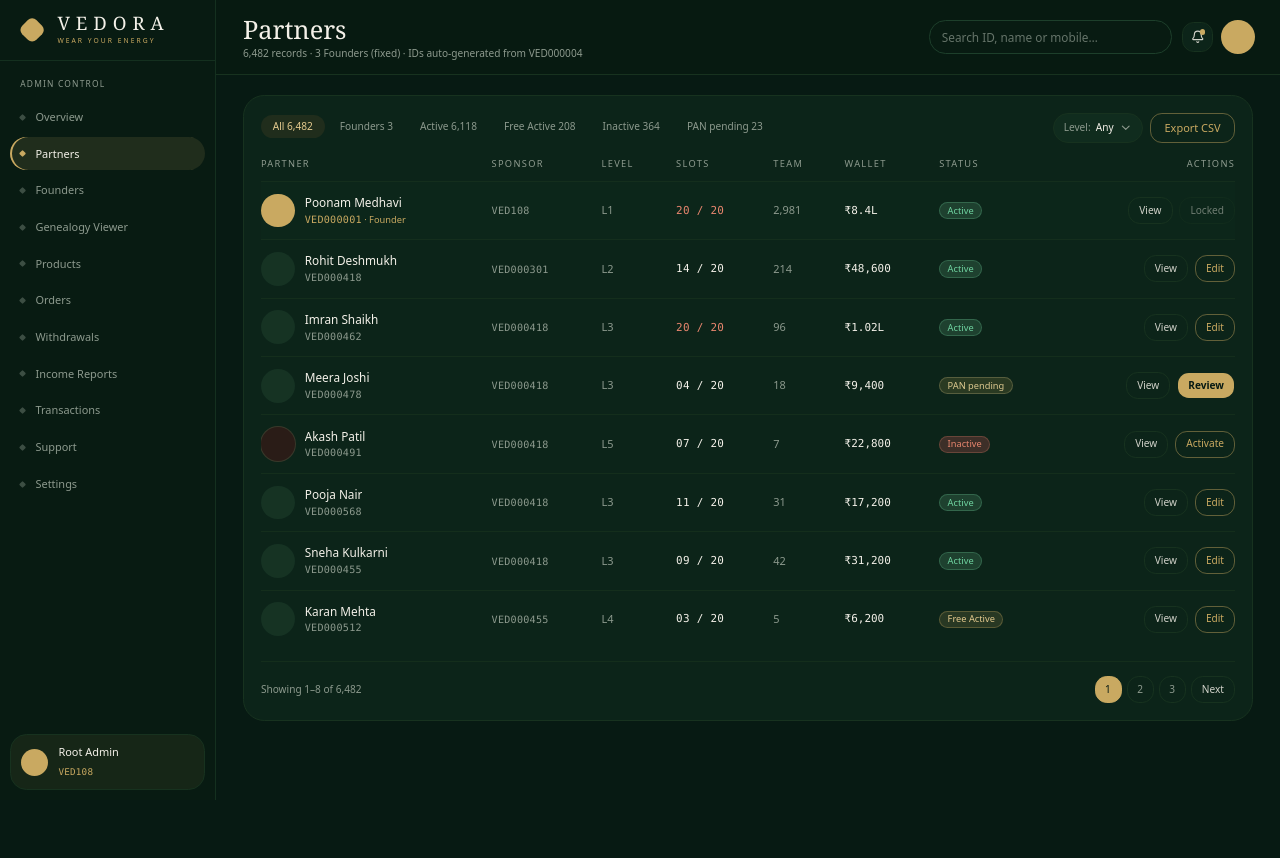
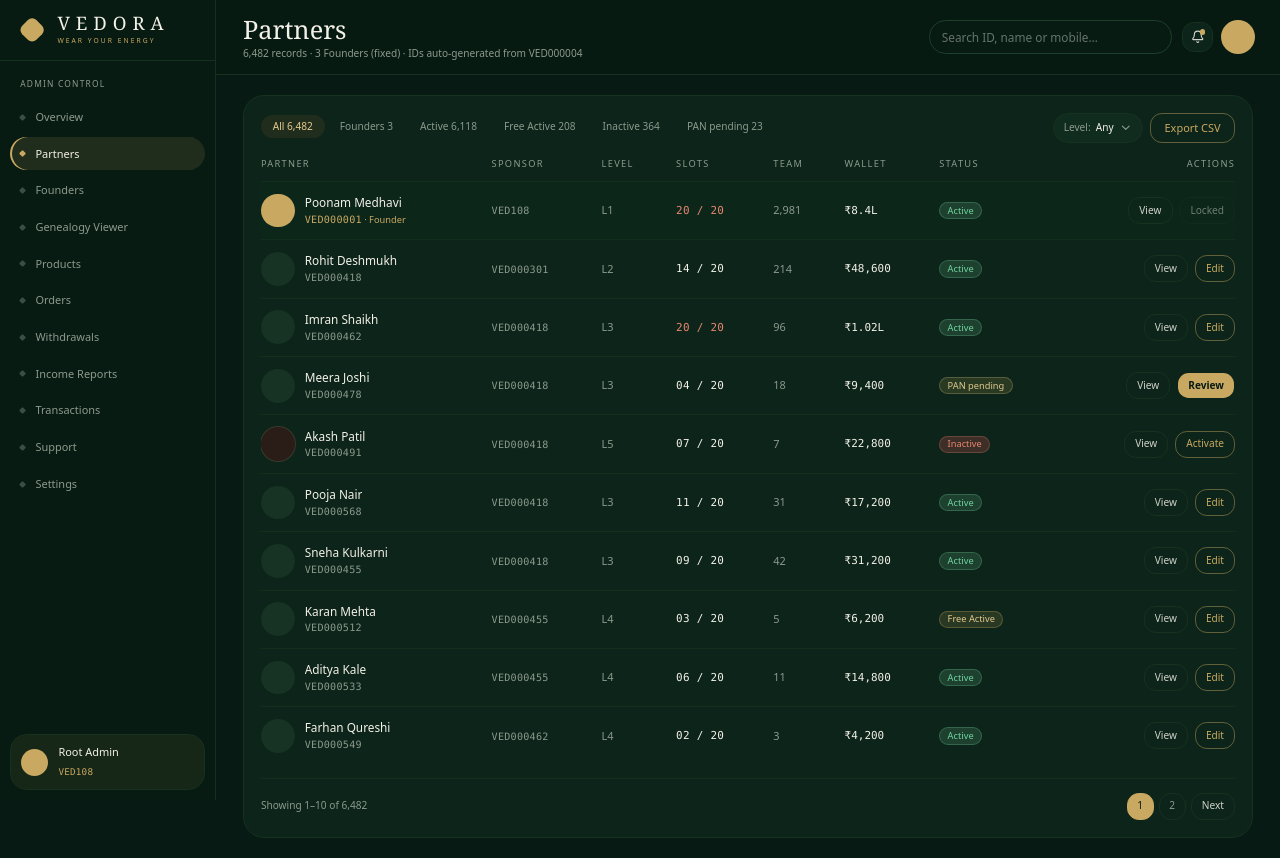
Before and after one commit to vedoraofficial/dev-2026, a React (Vite) app in the folder Frontend/: page /admin/partners in a window 1280 px wide. Before the commit the page ends 800 px from the top, so only its background shows below. Built offline with nearby package versions, Linux system fonts and the light colour scheme.

Commit message:
updated on partner/founder menu

```diff
--- a/Frontend/src/features/partners/mock-data.ts
+++ b/Frontend/src/features/partners/mock-data.ts
@@ -106,6 +106,94 @@ export const partners: PartnerRow[] = [
     wallet: 6200,
     status: "free-active",
   },
+  {
+    id: "VED000533",
+    name: "Aditya Kale",
+    mobile: "+91 93705 05331",
+    sponsor: "VED000455",
+    level: 4,
+    slotsUsed: 6,
+    team: 11,
+    wallet: 14800,
+    status: "active",
+  },
+  {
+    id: "VED000549",
+    name: "Farhan Qureshi",
+    mobile: "+91 92255 05491",
+    sponsor: "VED000462",
+    level: 4,
+    slotsUsed: 2,
+    team: 3,
+    wallet: 4200,
+    status: "active",
+  },
+  {
+    id: "VED000561",
+    name: "Kavya Nimbalkar",
+    mobile: "+91 91675 05611",
+    sponsor: "VED000455",
+    level: 4,
+    slotsUsed: 5,
+    team: 8,
+    wallet: 11600,
+    status: "free-active",
+  },
+  {
+    id: "VED000577",
+    name: "Omkar Shinde",
+    mobile: "+91 90864 05771",
+    sponsor: "VED000478",
+    level: 4,
+    slotsUsed: 3,
+    team: 4,
+    wallet: 5400,
+    status: "active",
+  },
+  {
+    id: "VED000588",
+    name: "Priya Kulkarni",
+    mobile: "+91 89432 05881",
+    sponsor: "VED000568",
+    level: 4,
+    slotsUsed: 1,
+    team: 1,
+    wallet: 1999,
+    status: "pan-pending",
+  },
+  {
+    id: "VED000603",
+    name: "Yogesh Patil",
+    mobile: "+91 88123 06031",
+    sponsor: "VED000512",
+    level: 5,
+    slotsUsed: 2,
+    team: 2,
+    wallet: 3200,
+    status: "active",
+  },
+  {
+    id: "VED000617",
+    name: "Rutuja Shinde",
+    mobile: "+91 87965 06171",
+    sponsor: "VED000462",
+    level: 4,
+    slotsUsed: 0,
+    team: 0,
+    wallet: 0,
+    status: "inactive",
+  },
+  {
+    id: "VED000629",
+    name: "Tushar Wagh",
+    mobile: "+91 86541 06291",
+    sponsor: "VED000491",
+    level: 5,
+    slotsUsed: 4,
+    team: 6,
+    wallet: 8600,
+    status: "active",
+  },
 ]
 
 /** Tab filters above the Partners table. `total` is the full-dataset count shown in the tab label. */
--- a/Frontend/src/pages/admin/genealogy-page.tsx
+++ b/Frontend/src/pages/admin/genealogy-page.tsx
@@ -1,4 +1,5 @@
 import { useState } from "react"
+import { useSearchParams } from "react-router-dom"
 
 import { MonoId } from "@/components/common/mono-id"
 import { PageBody, PageHeader } from "@/components/common/page-header"
@@ -11,7 +12,20 @@ import { formatBV, formatINR, formatNumber } from "@/lib/format"
 import { cn } from "@/lib/utils"
 
 export function AdminGenealogyPage() {
-  const [selectedId, setSelectedId] = useState(founderLegs[0].id)
+  const [searchParams] = useSearchParams()
+  const requestedId = searchParams.get("id")
+
+  const [selectedId, setSelectedId] = useState(requestedId ?? founderLegs[0].id)
+  // Jumped here from "Open genealogy" on a Founder's card — re-select when `?id=` changes,
+  // without an effect (React's documented pattern for adjusting state during render).
+  const [syncedId, setSyncedId] = useState(requestedId)
+  if (requestedId !== syncedId) {
+    setSyncedId(requestedId)
+    if (requestedId && founderLegs.some((f) => f.id === requestedId)) {
+      setSelectedId(requestedId)
+    }
+  }
+
   const selected = founderLegs.find((f) => f.id === selectedId) ?? founderLegs[0]
   const full = selected.slotsUsed >= 20
 
--- a/Frontend/src/pages/admin/partners-page.tsx
+++ b/Frontend/src/pages/admin/partners-page.tsx
@@ -1,4 +1,5 @@
-import { useMemo, useState } from "react"
+import { useState } from "react"
+import { toast } from "sonner"
 
 import { DataTable, type Column } from "@/components/common/data-table"
 import { FilterSelect } from "@/components/common/filter-select"
@@ -10,10 +11,20 @@ import { Panel } from "@/components/common/panel"
 import { StatusPill, type PillVariant } from "@/components/common/status-pill"
 import { TablePagination } from "@/components/common/table-pagination"
 import { Button } from "@/components/ui/button"
+import {
+  Dialog,
+  DialogContent,
+  DialogDescription,
+  DialogFooter,
+  DialogHeader,
+  DialogTitle,
+  DialogTrigger,
+} from "@/components/ui/dialog"
 import { Input } from "@/components/ui/input"
+import { Label } from "@/components/ui/label"
 import {
+  partners as initialPartners,
   partnerTabs,
-  partners,
   type PartnerRow,
   type PartnerStatus,
 } from "@/features/partners/mock-data"
@@ -29,6 +40,7 @@ const statusLabel: Record<PartnerStatus, { text: string; variant: PillVariant }>
 }
 
 const LEVEL_OPTIONS = ["Any", "Level 1", "Level 2", "Level 3", "Level 4", "Level 5"]
+const PAGE_SIZE = 10
 
 /** Which tab each partner belongs to. "all" and "founders" aren't PartnerStatus values. */
 function matchesTab(partner: PartnerRow, tab: string): boolean {
@@ -54,30 +66,204 @@ function matchesLevel(partner: PartnerRow, level: string): boolean {
   return level === "Any" || partner.level === Number(level.replace("Level ", ""))
 }
 
-function RowActions({ row }: { row: PartnerRow }) {
+function DetailRow({ label, value }: { label: string; value: React.ReactNode }) {
   return (
-    <>
+    <div className="flex items-center justify-between gap-4 text-[0.8125rem]">
+      <dt className="text-muted-foreground">{label}</dt>
+      <dd className="text-right font-medium">{value}</dd>
+    </div>
+  )
+}
+
+/** Read-only — opened by "View" for every partner, including Founders. */
+function ViewPartnerDialog({ row }: { row: PartnerRow }) {
+  return (
+    <Dialog>
+      <DialogTrigger asChild>
         <Button variant="quiet" size="sm">
           View
         </Button>
+      </DialogTrigger>
+      <DialogContent>
+        <DialogHeader>
+          <DialogTitle>{row.name}</DialogTitle>
+          <DialogDescription>
+            <MonoId tone="gold">{row.id}</MonoId>
+            {row.founder ? <span className="text-gold"> · Founder</span> : null}
+          </DialogDescription>
+        </DialogHeader>
+        <dl className="space-y-3">
+          <DetailRow label="Mobile" value={<span className="font-mono">{row.mobile}</span>} />
+          <DetailRow label="Sponsor" value={<MonoId>{row.sponsor}</MonoId>} />
+          <DetailRow label="Level" value={`L${row.level}`} />
+          <DetailRow label="Direct slots" value={`${row.slotsUsed} / 20`} />
+          <DetailRow label="Team" value={`${formatNumber(row.team)} partners`} />
+          <DetailRow
+            label="Wallet"
+            value={<span className="font-mono">{formatINR(row.wallet)}</span>}
+          />
+          <DetailRow
+            label="Status"
+            value={
+              <StatusPill variant={statusLabel[row.status].variant}>
+                {statusLabel[row.status].text}
+              </StatusPill>
+            }
+          />
+        </dl>
+      </DialogContent>
+    </Dialog>
+  )
+}
+
+/** Edits name + mobile. Not offered to Founders (their profile is locked). */
+function EditPartnerDialog({
+  row,
+  onSave,
+}: {
+  row: PartnerRow
+  onSave: (next: { name: string; mobile: string }) => void
+}) {
+  const [open, setOpen] = useState(false)
+  const [name, setName] = useState(row.name)
+  const [mobile, setMobile] = useState(row.mobile)
+
+  return (
+    <Dialog
+      open={open}
+      onOpenChange={(next) => {
+        setOpen(next)
+        if (next) {
+          setName(row.name)
+          setMobile(row.mobile)
+        }
+      }}
+    >
+      <DialogTrigger asChild>
+        <Button variant="outline" size="sm">
+          Edit
+        </Button>
+      </DialogTrigger>
+      <DialogContent>
+        <DialogHeader>
+          <DialogTitle>Edit {row.name}</DialogTitle>
+          <DialogDescription>
+            <MonoId tone="gold">{row.id}</MonoId> · sponsor and placement are locked.
+          </DialogDescription>
+        </DialogHeader>
+        <div className="space-y-4">
+          <div className="space-y-2">
+            <Label htmlFor={`name-${row.id}`} className="eyebrow">
+              Full name
+            </Label>
+            <Input id={`name-${row.id}`} value={name} onChange={(e) => setName(e.target.value)} />
+          </div>
+          <div className="space-y-2">
+            <Label htmlFor={`mobile-${row.id}`} className="eyebrow">
+              Mobile
+            </Label>
+            <Input
+              id={`mobile-${row.id}`}
+              type="tel"
+              value={mobile}
+              onChange={(e) => setMobile(e.target.value)}
+            />
+          </div>
+        </div>
+        <DialogFooter>
+          <Button variant="quiet" onClick={() => setOpen(false)}>
+            Cancel
+          </Button>
+          <Button
+            disabled={!name.trim()}
+            onClick={() => {
+              onSave({ name: name.trim(), mobile: mobile.trim() })
+              toast.success(`${name.trim()}'s profile updated`)
+              setOpen(false)
+            }}
+          >
+            Save changes
+          </Button>
+        </DialogFooter>
+      </DialogContent>
+    </Dialog>
+  )
+}
+
+function RowActions({
+  row,
+  onSaveProfile,
+  onApprovePan,
+  onActivate,
+}: {
+  row: PartnerRow
+  onSaveProfile: (next: { name: string; mobile: string }) => void
+  onApprovePan: () => void
+  onActivate: () => void
+}) {
+  return (
+    <>
+      <ViewPartnerDialog row={row} />
       {row.founder ? (
         <Button variant="quiet" size="sm" disabled>
           Locked
         </Button>
       ) : row.status === "pan-pending" ? (
-        <Button size="sm">Review</Button>
+        <Button
+          size="sm"
+          onClick={() => {
+            onApprovePan()
+            toast.success(`${row.name}'s PAN approved — now Active`)
+          }}
+        >
+          Review
+        </Button>
       ) : row.status === "inactive" ? (
-        <Button variant="outline" size="sm">
+        <Button
+          variant="outline"
+          size="sm"
+          onClick={() => {
+            onActivate()
+            toast.success(`${row.name} reactivated`)
+          }}
+        >
           Activate
         </Button>
       ) : (
-        <Button variant="outline" size="sm">
-          Edit
-        </Button>
+        <EditPartnerDialog row={row} onSave={onSaveProfile} />
       )}
     </>
   )
 }
+
+export function AdminPartnersPage() {
+  const [allPartners, setAllPartners] = useState(initialPartners)
+  const [tab, setTab] = useState<string>(partnerTabs[0].value)
+  const [query, setQuery] = useState("")
+  const [level, setLevel] = useState("Any")
+  const isSearching = query.trim().length > 0
+  const isFiltered = isSearching || level !== "Any"
+
+  const rows = allPartners.filter(
+    (p) => matchesTab(p, tab) && matchesQuery(p, query) && matchesLevel(p, level),
+  )
+  const tabTotal = partnerTabs.find((t) => t.value === tab)?.total ?? allPartners.length
+
+  // Reset to page 1 whenever a filter changes (adjusting state during render — no effect needed).
+  const filterKey = `${tab}|${level}|${query}`
+  const [page, setPage] = useState(1)
+  const [syncedFilterKey, setSyncedFilterKey] = useState(filterKey)
+  if (filterKey !== syncedFilterKey) {
+    setSyncedFilterKey(filterKey)
+    setPage(1)
+  }
+  const totalPages = Math.max(1, Math.ceil(rows.length / PAGE_SIZE))
+  const pagedRows = rows.slice((page - 1) * PAGE_SIZE, page * PAGE_SIZE)
+  const rangeStart = rows.length === 0 ? 0 : (page - 1) * PAGE_SIZE + 1
+  const rangeEnd = Math.min(page * PAGE_SIZE, rows.length)
+
+  const updatePartner = (id: string, changes: Partial<PartnerRow>) =>
+    setAllPartners((prev) => prev.map((p) => (p.id === id ? { ...p, ...changes } : p)))
 
   const columns: Column<PartnerRow>[] = [
     {
@@ -132,27 +318,25 @@ const columns: Column<PartnerRow>[] = [
       key: "status",
       header: "Status",
       cell: (r) => (
-      <StatusPill variant={statusLabel[r.status].variant}>{statusLabel[r.status].text}</StatusPill>
+        <StatusPill variant={statusLabel[r.status].variant}>
+          {statusLabel[r.status].text}
+        </StatusPill>
       ),
     },
-  { key: "actions", header: "Actions", actions: true, cell: (r) => <RowActions row={r} /> },
+    {
+      key: "actions",
+      header: "Actions",
+      actions: true,
+      cell: (r) => (
+        <RowActions
+          row={r}
+          onSaveProfile={(changes) => updatePartner(r.id, changes)}
+          onApprovePan={() => updatePartner(r.id, { status: "active" })}
+          onActivate={() => updatePartner(r.id, { status: "active" })}
+        />
+      ),
+    },
   ]
-
-export function AdminPartnersPage() {
-  const [tab, setTab] = useState<string>(partnerTabs[0].value)
-  const [query, setQuery] = useState("")
-  const [level, setLevel] = useState("Any")
-  const isSearching = query.trim().length > 0
-  const isFiltered = isSearching || level !== "Any"
-
-  const rows = useMemo(
-    () =>
-      partners.filter(
-        (p) => matchesTab(p, tab) && matchesQuery(p, query) && matchesLevel(p, level),
-      ),
-    [tab, query, level],
-  )
-  const tabTotal = partnerTabs.find((t) => t.value === tab)?.total ?? partners.length
 
   const exportCsv = () => {
     downloadCsv(
@@ -226,7 +410,7 @@ export function AdminPartnersPage() {
           </div>
           <DataTable
             columns={columns}
-            rows={rows}
+            rows={pagedRows}
             getRowKey={(r) => r.id}
             rowClassName={(r) => (r.founder ? "bg-muted/30" : undefined)}
             emptyMessage={
@@ -236,14 +420,16 @@ export function AdminPartnersPage() {
             }
           />
           <TablePagination
+            key={filterKey}
             summary={
               isFiltered
-                ? `${rows.length} result${rows.length === 1 ? "" : "s"}` +
+                ? `Showing ${rangeStart}–${rangeEnd} of ${rows.length} result${rows.length === 1 ? "" : "s"}` +
                   (level !== "Any" ? ` · ${level}` : "") +
                   (isSearching ? ` for "${query.trim()}"` : "")
-                : `Showing 1–${rows.length} of ${formatNumber(tabTotal)}`
+                : `Showing ${rangeStart}–${rangeEnd} of ${formatNumber(tabTotal)}`
             }
-            pages={isFiltered || tab !== "all" ? 1 : 3}
+            pages={totalPages}
+            onPageChange={setPage}
           />
         </Panel>
       </PageBody>
```
Also changed, not shown: Frontend/src/pages/admin/founders-page.tsx (+12 -18 lines). Lines whose indentation alone changed are shown as unchanged.
